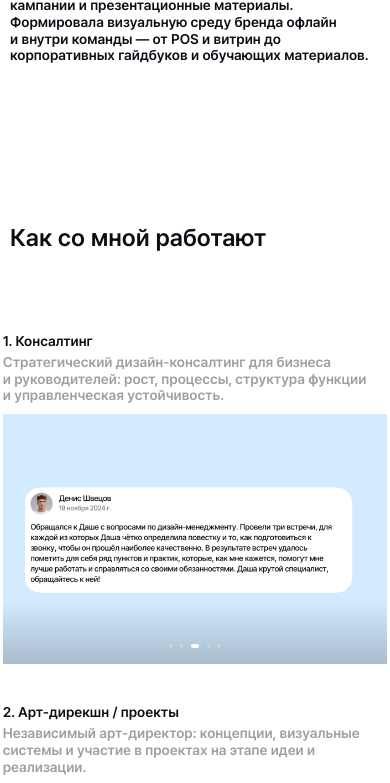
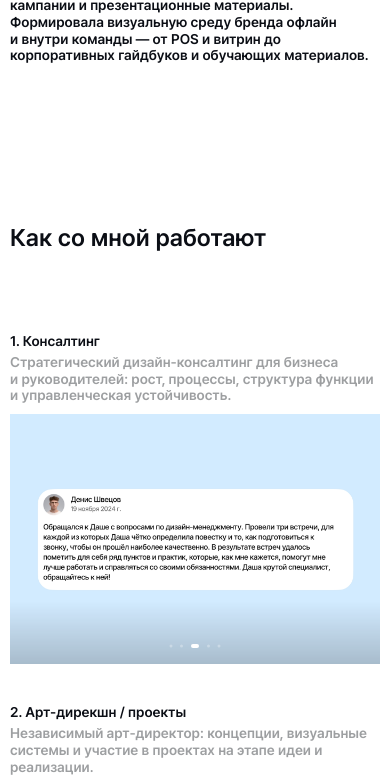
Before and after one commit to daryablacky/portfolio, a Next.js app: page / in a window 390 px wide. Shown: the part 7294-8077 px from the top of the page. Built offline with nearby package versions, Linux system fonts and the light colour scheme.

Commit message:
Fix: services section overflow and margins on mobile

```diff
--- a/src/app/globals.css
+++ b/src/app/globals.css
@@ -699,6 +699,12 @@ section[id] {
     font-size: 24px !important;
   }
 
+  .services-wrapper-mobile {
+    width: 100% !important;
+    display: flex !important;
+    justify-content: flex-start !important;
+  }
+
   .services-list-mobile {
     flex-direction: column !important;
     width: 100% !important;
--- a/src/components/sections/ServicesSection.tsx
+++ b/src/components/sections/ServicesSection.tsx
@@ -52,6 +52,7 @@ export default function ServicesSection() {
       style={{
         width: '100%',
         backgroundColor: '#ffffff',
+        overflowX: 'clip',
       }}
     >
       {/* Внутренний контейнер: maxWidth замораживается на 2560px */}
@@ -72,6 +73,7 @@ export default function ServicesSection() {
           gap: 'calc(5.556 * var(--1vw))',
           position: 'relative',
           overflow: 'hidden',
+          boxSizing: 'border-box',
         }}
       >
         {/* Заголовок (704px по центру, текст внутри прижат к левому краю, x=368px) */}
@@ -93,6 +95,7 @@ export default function ServicesSection() {
 
         {/* Контейнер карточек услуг (1063px, прижат к линии 367px) */}
         <div
+          className="services-wrapper-mobile"
           style={{
             width: 'calc(98.611 * var(--1vw))',
             display: 'flex',
```
